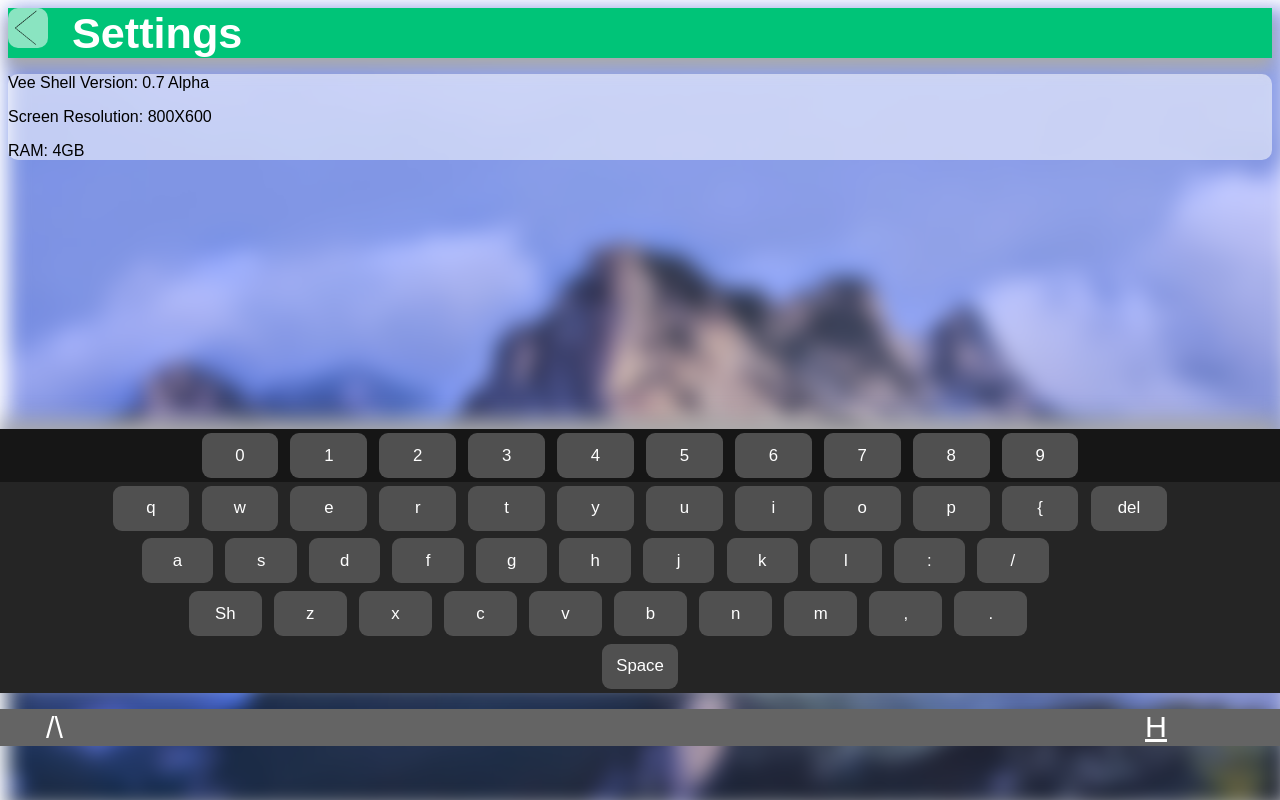
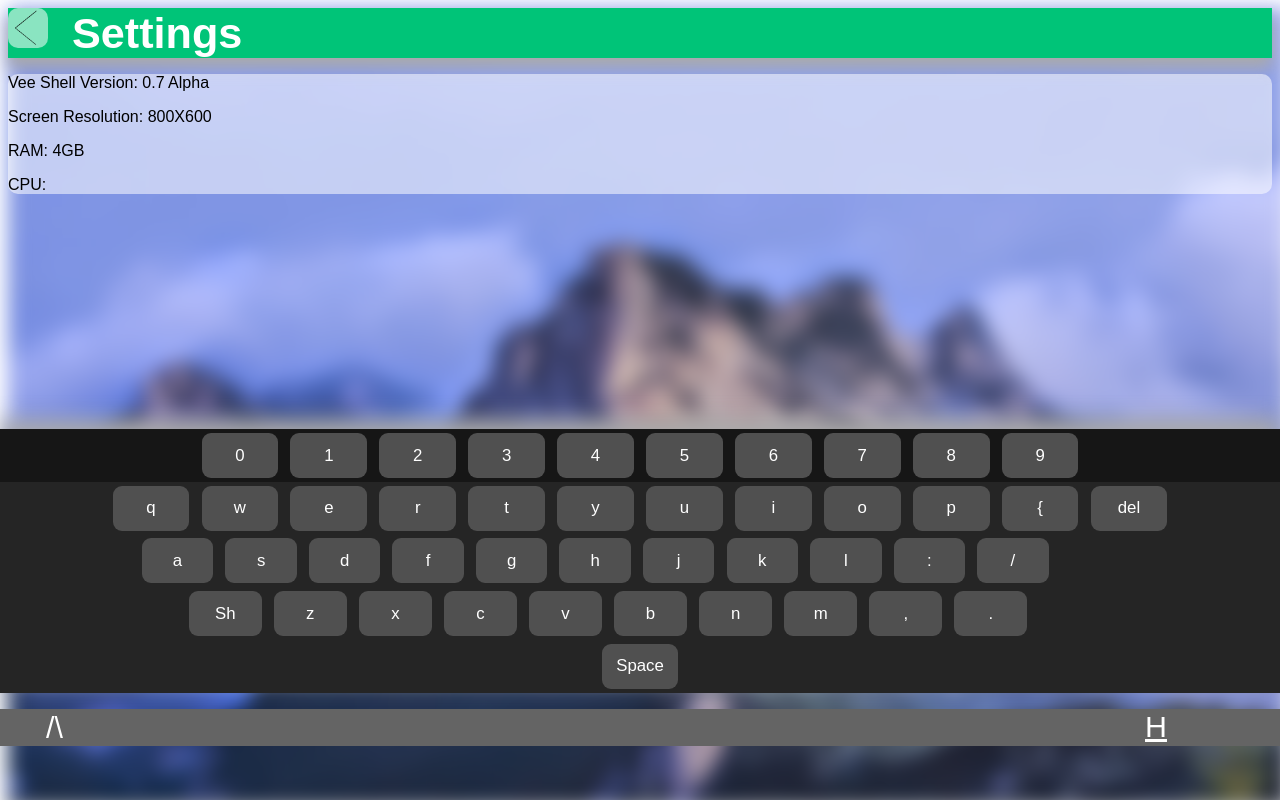
Before and after one commit to mohamedhany1024/Vee-Shell-Web, a Flask app: page /settings in a window 1280 px wide, after a click on "About". Run offline with Flask 2, Linux system fonts and the light colour scheme.

Commit message:
added CPU Info In Settings

```diff
--- a/app.py
+++ b/app.py
@@ -1,4 +1,5 @@
 from flask import Flask, render_template
+import platform
 
 app = Flask(__name__)
 
@@ -15,7 +16,8 @@ def home():
 @app.route('/settings')
 
 def settings():
-	return render_template("settings.html")
+	cpu = platform.processor()
+	return render_template("settings.html", cpu=cpu)
 
 @app.route('/calc')
 def calc():
@@ -28,5 +30,5 @@ def dialler():
 
 @app.route('/browser')
 
-def browser():
+def browser(wallpaper):
 	return render_template('browser.html')
--- a/static/js/settings.js
+++ b/static/js/settings.js
@@ -1,5 +1,4 @@
-let promptSound = new Audio("{{ url_for('static', filename='sounds/prompt_generic.mp3') }}");
-
+let promptSound = new Audio("/static/sounds/prompt_generic.mp3");
 
 function retriveWallpaper() {
     retrivedData = JSON.parse(localStorage.getItem("selectedWallpaper"));
--- a/templates/home.html
+++ b/templates/home.html
@@ -9,9 +9,9 @@
 </head>
 <body id="body" background="wallpapers/kde1.png">
     <div id="powerMenu" class="powerOptions" onclick="exitPower()">
-        <img id="powerOff" src="images/power.png" width="120" onclick="power()">
+        <img id="powerOff" src="{{ url_for('static', filename='images/power.png') }}" width="120" onclick="power()">
         <p>Power Off</p>
-        <img id="powerOff" src="images/restart.png" width="120" onclick="window.location.href='index.html'">
+        <img id="powerOff" src="{{ url_for('static', filename='images/restart.png') }}" width="120" onclick="window.location.href='index.html'">
         <p>Restart</p>
     </div>
     <script src="{{ url_for('static', filename='js/home.js') }}"></script>
--- a/templates/settings.html
+++ b/templates/settings.html
@@ -43,6 +43,7 @@
                 <p>Vee Shell Version: 0.7 Alpha</p>
                 <p id="screenRes">screen resolution</p>
                 <p id="ram">RAM</p>
+                <p id="cpu">CPU: {{ cpu }}</p>
             </div>
         </div>
         <div class="options" id="options">
```
